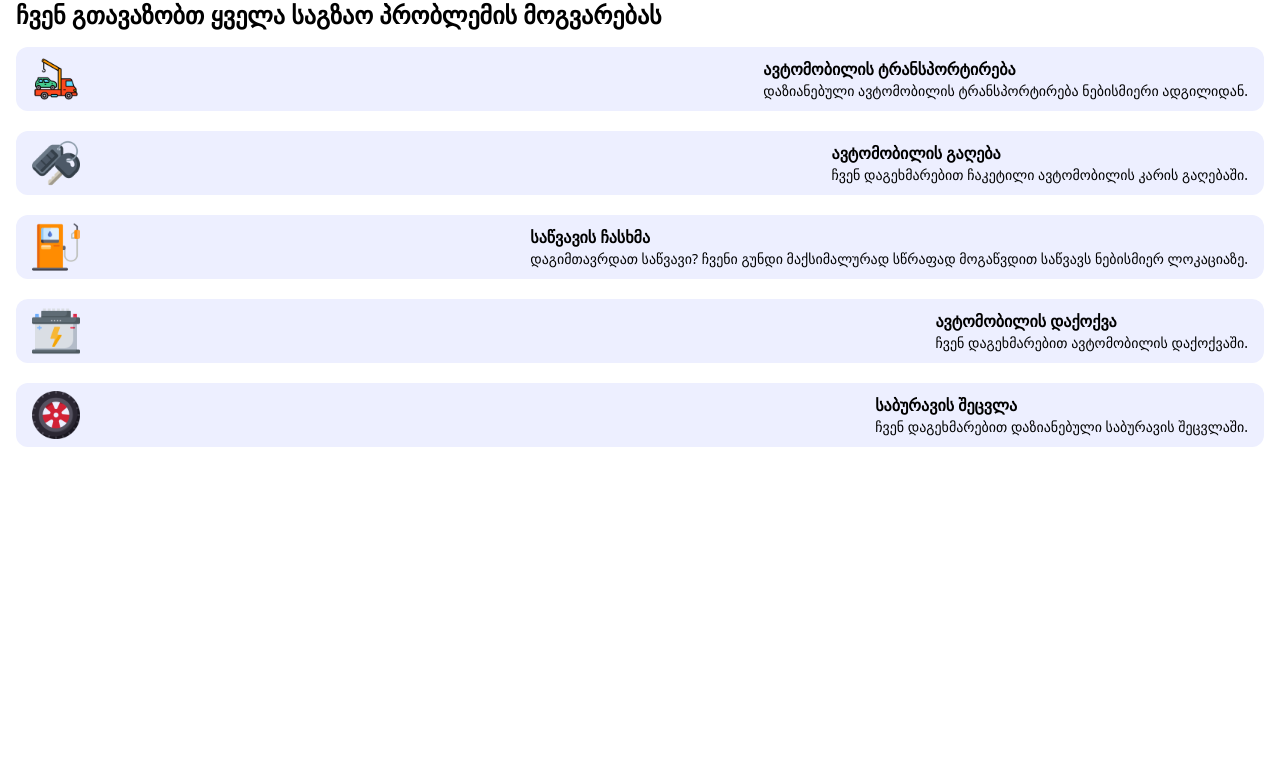
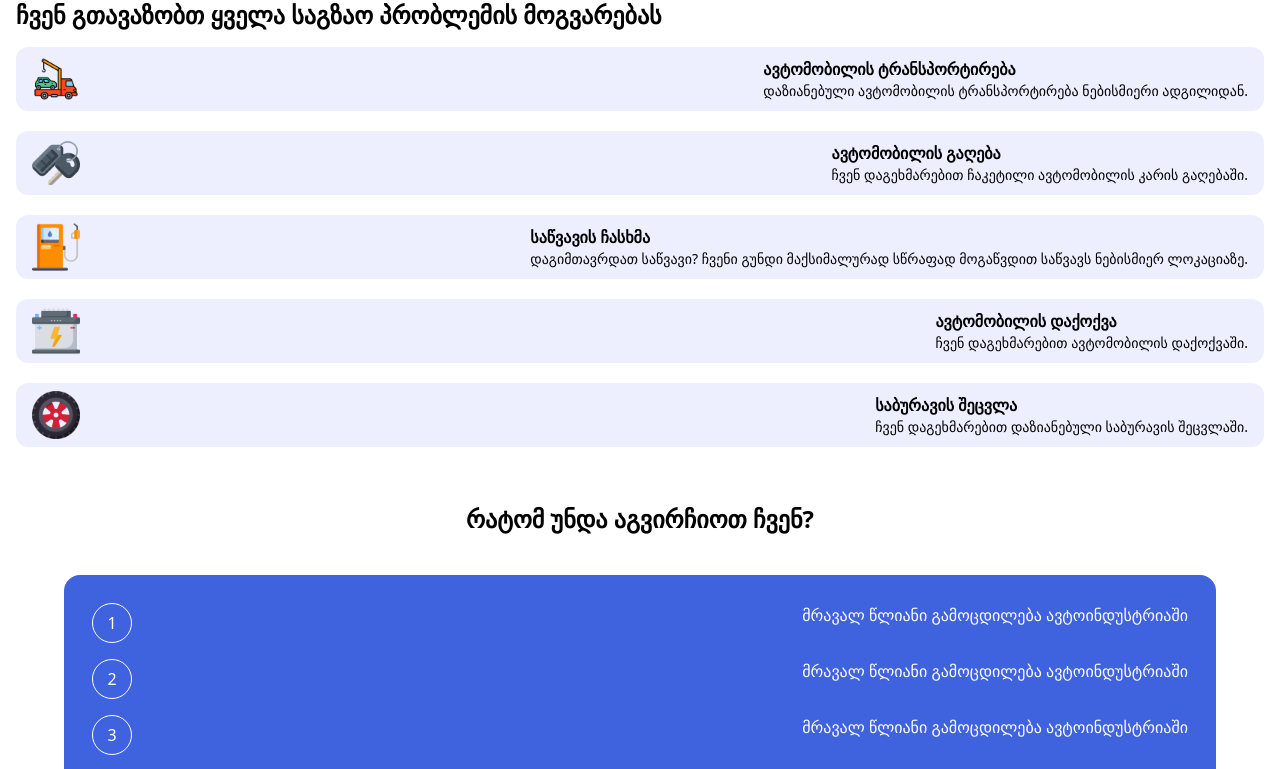
Before and after one commit to Aristocrat4/tripsho, an Angular app: page / in a window 1280 px wide. Shown: the part 1986-2755 px from the top of the page. Before the commit the page ends 2489 px from the top, so only its background shows below. Built offline with nearby package versions, Linux system fonts and the light colour scheme.

Commit message:
add trust component

```diff
--- a/src/app/app.component.html
+++ b/src/app/app.component.html
@@ -1,3 +1,4 @@
 <app-header></app-header>
 <app-hero></app-hero>
 <app-ourservice></app-ourservice>
+<app-trust></app-trust>
--- a/src/app/components/hero/hero.component.html
+++ b/src/app/components/hero/hero.component.html
@@ -8,7 +8,7 @@
       <h1 class="text-3xl font-bold">ევაკუატორი გამოძახებით</h1>
       <h2 class="text-2xl font-semibold">საგზაო დახმარება</h2>
       <p class="text-lg">
-        აუტო ექსპრესი მოგიგვარებთ ნებისმიერ საგზაო პრობლემას სწრაფად და
+        ავტო ექსპრესი მოგიგვარებთ ნებისმიერ საგზაო პრობლემას სწრაფად და
         ხელმისაწვდომ ფასად
       </p>
       <a href="tel:+9955551099999"
--- a/src/app/components/trust/trust.component.html
+++ b/src/app/components/trust/trust.component.html
@@ -1 +1,43 @@
-<p>trust works!</p>
+<section>
+  <div class="container">
+    <h2 class="font-semibold text-2xl text-center mb-10">
+      რატომ უნდა აგვირჩიოთ ჩვენ?
+    </h2>
+    <div
+      class="reasons bg-[#3F62DE] text-white w-[90%] mx-auto p-7 rounded-2xl flex flex-col gap-4"
+    >
+      <div class="reason flex gap-5 justify-between">
+        <div
+          class="min-w-10 min-h-10 rounded-[50%] border border-white flex justify-center items-center"
+        >
+          1
+        </div>
+        <p class="">მრავალ წლიანი გამოცდილება ავტოინდუსტრიაში</p>
+      </div>
+      <div class="reason flex gap-5 justify-between">
+        <div
+          class="min-w-10 min-h-10 rounded-[50%] border border-white flex justify-center items-center"
+        >
+          2
+        </div>
+        <p class="">მრავალ წლიანი გამოცდილება ავტოინდუსტრიაში</p>
+      </div>
+      <div class="reason flex gap-5 justify-between">
+        <div
+          class="min-w-10 min-h-10 rounded-[50%] border border-white flex justify-center items-center"
+        >
+          3
+        </div>
+        <p class="">მრავალ წლიანი გამოცდილება ავტოინდუსტრიაში</p>
+      </div>
+      <div class="reason flex gap-5 justify-between">
+        <div
+          class="min-w-10 min-h-10 rounded-[50%] border border-white flex justify-center items-center"
+        >
+          4
+        </div>
+        <p class="">მრავალ წლიანი გამოცდილება ავტოინდუსტრიაში</p>
+      </div>
+    </div>
+  </div>
+</section>
```
Also changed, not shown: src/app/app.component.ts (+8 -1 lines).
